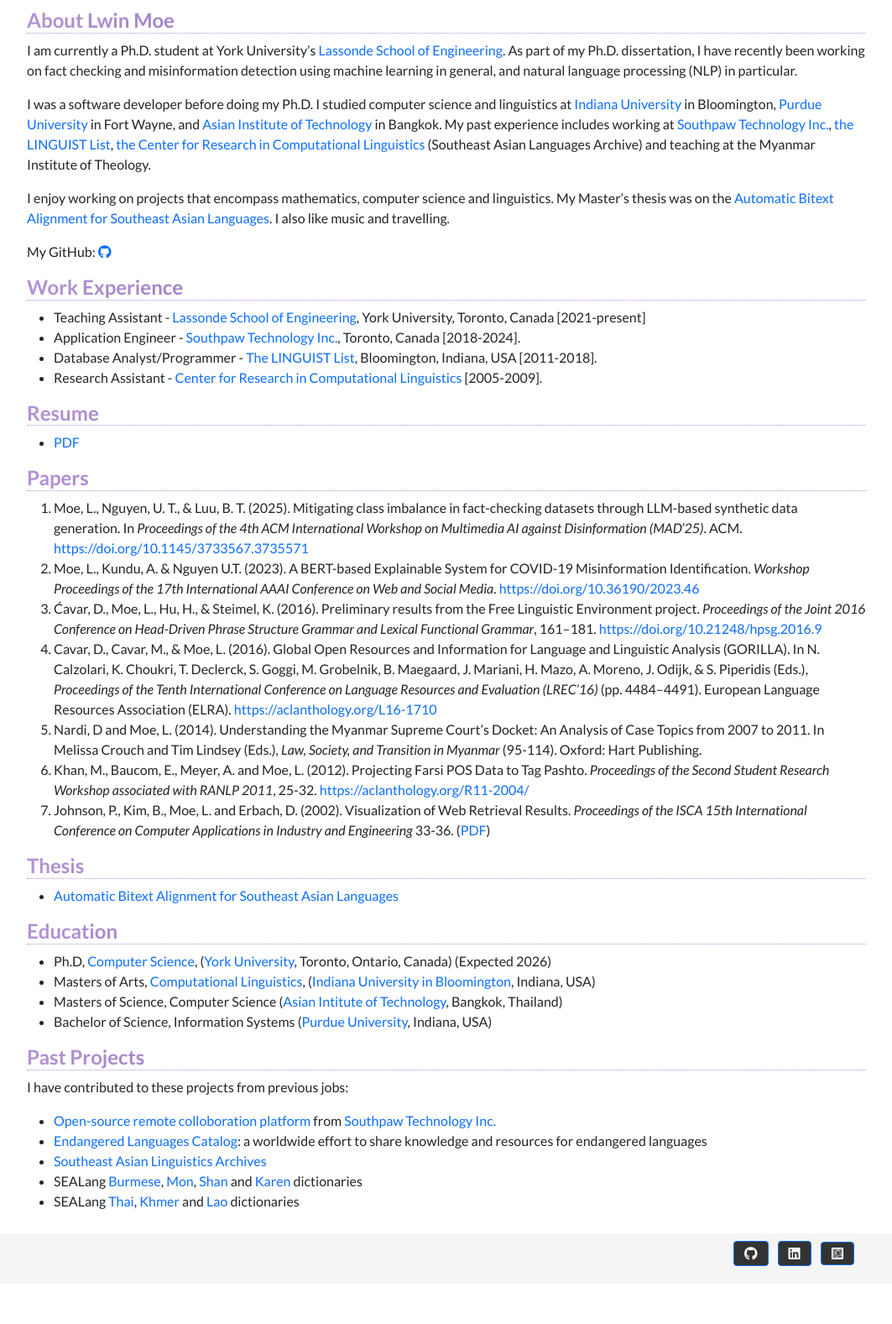
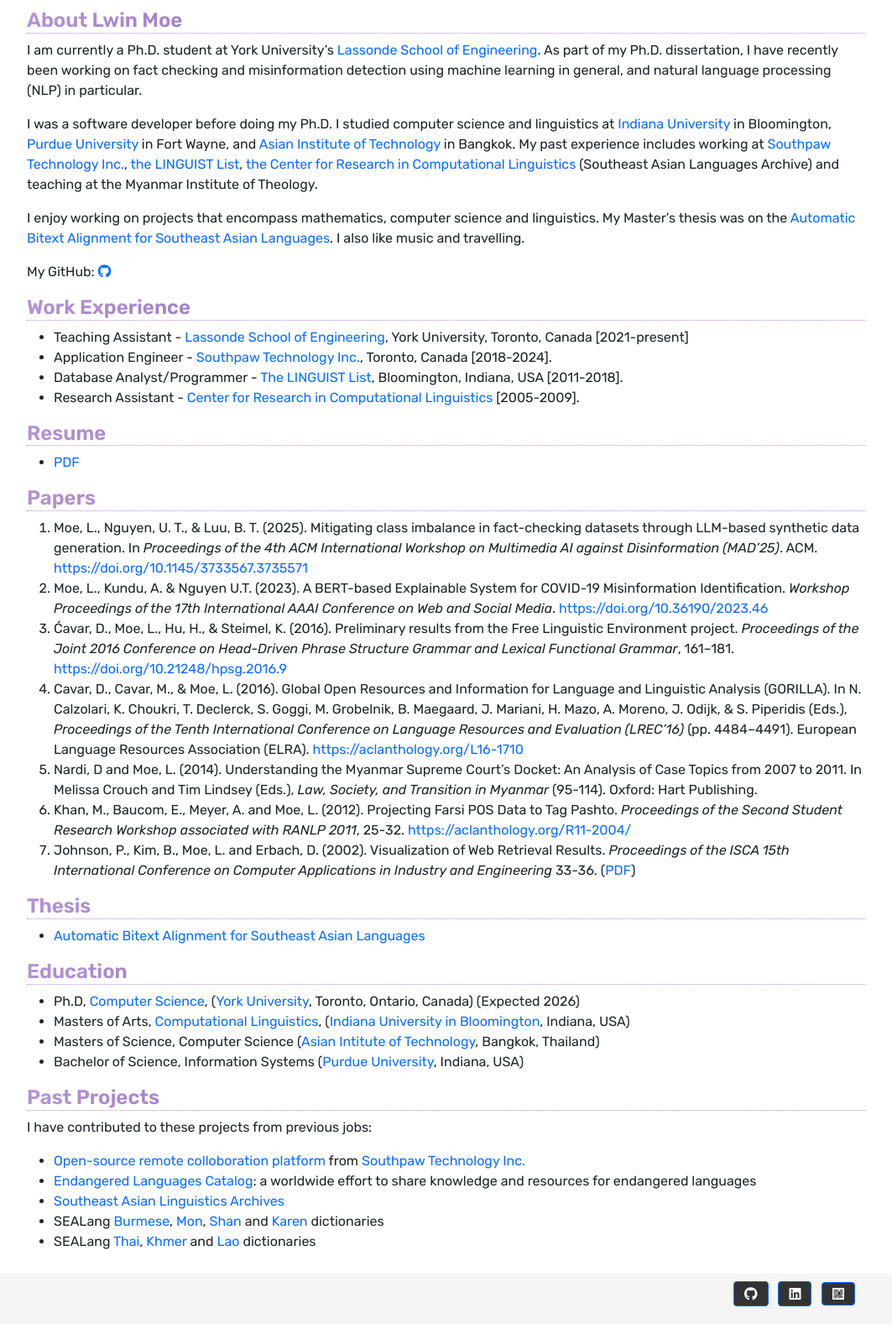
Before and after one commit to lwinmoe/lwinmoe.github.io, a Jekyll site: the page built from index.md, in a window 1280 px wide. Shown: the whole page at 84% size, without its empty margins (108-1171 px from the left). Built offline with Jekyll 4.4.1, drawn with Linux system fonts in a browser that asks for light colours; nearby versions of some CDN libraries; before the commit the page ends 1529 px from its top, so only the background shows below that.

Commit message:
font change: from Lato to Rubik.

```diff
--- a/_includes/_head.html
+++ b/_includes/_head.html
@@ -1,7 +1,12 @@
 <head>
     <meta http-equiv="Content-Type" content="text/html; charset=utf-8" />
     <title>{% if page.title %}{{ page.title | escape }}{% else %}{{ site.title | escape }}{% endif %}</title>
+    <!-- Google Fonts -->
+    <link rel="preconnect" href="https://fonts.googleapis.com">
+    <link rel="preconnect" href="https://fonts.gstatic.com" crossorigin>
+    <link href="https://fonts.googleapis.com/css2?family=Rubik:ital,wght@0,300..900;1,300..900&display=swap" rel="stylesheet">
     <link href="https://fonts.googleapis.com/css?family=Lato:400italic,700italic,400,700|Merriweather:400" rel="stylesheet" />
+    <!-- Google Fonts -->
     <meta name="viewport" content="width=device-width, initial-scale=1.0">
     <meta name="description" content="{% if page.excerpt %}{{ page.excerpt | strip_html | strip_newlines | truncate: 160 }}{% else %}{{ site.description }}{% endif %}">
 
--- a/static/css/style.css
+++ b/static/css/style.css
@@ -10,13 +10,13 @@
 }
 
 html, body {
-    font-family: Lato, "Helvetica Neue", Helvetica, Arial, sans-serif, Padauk;
+    font-family: Rubik, "Helvetica Neue", Helvetica, Arial, sans-serif, Padauk;
     height: 100%;
 }
 
 h1, h2, h3, h4, h5, h6,
 .h1,.h2, .h3, .h4, .h5,.h6 {
-    font-family: Lato, "Helvetica Neue", Helvetica, Arial, sans-serif, Padauk;
+    font-family: Rubik, "Helvetica Neue", Helvetica, Arial, sans-serif, Padauk;
 }
 
 h2 {
```
